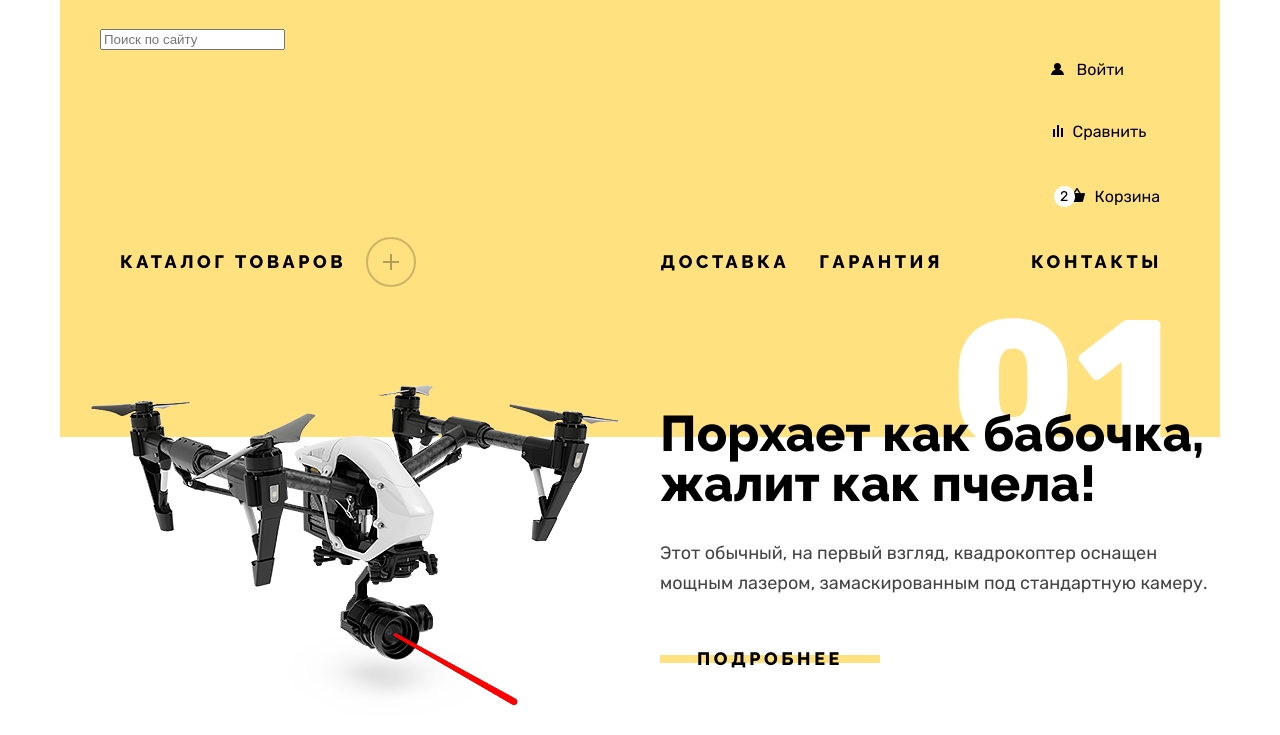
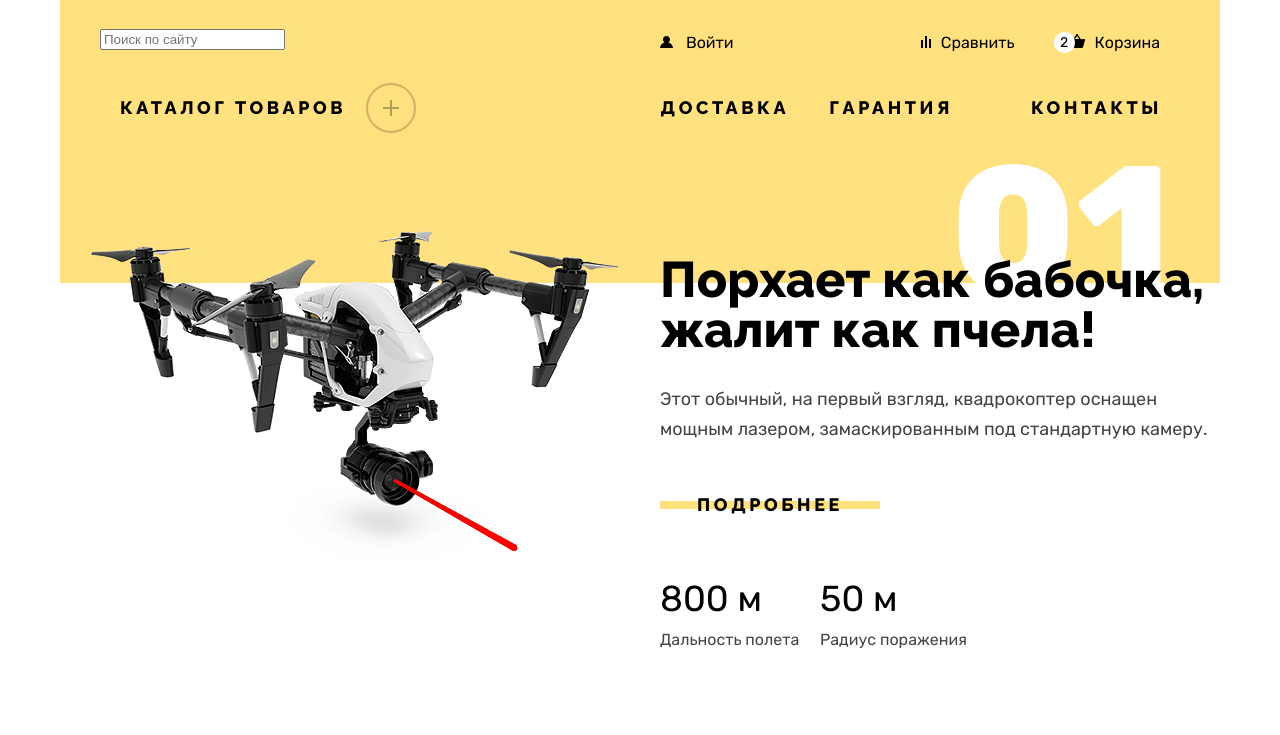
Before and after one commit to anastasia-krast/1756561-device-32, a plain HTML site: page index.html in a window 1280 px wide. Shown: the part 56-791 px from the top of the page. Drawn offline with Linux system fonts and the light colour scheme.

Commit message:
Upd Поправила хедер, убрала отрицательные марджины у элементов с накладывающимися кликабельными областями.

```diff
--- a/css/styles.css
+++ b/css/styles.css
@@ -143,6 +143,13 @@ img {
   margin-bottom: 20px;
 }
 
+.navigation-up-line-container {
+  display: flex;
+  flex-direction: row;
+  width: 543px;
+  flex-wrap: wrap;
+}
+
 .search-form {
   margin-right: auto;
 }
@@ -240,7 +247,7 @@ img {
 }
 
 .navigation-item-warranty {
-  margin: 0 48px 0 -10px;
+  margin-right: 38px;
 }
 
 .big-navigation-link {
@@ -851,7 +858,6 @@ img {
   color: var(--basic-white);
   padding: 14px 20px 15px;
   display: flex;
-  margin: 0 -6px;
 }
 
 .footer-button:focus {
--- a/index.html
+++ b/index.html
@@ -23,8 +23,7 @@
           </form>
 
           <!--Навигация верхний блок-->
-          <div class="navigation-container">
-
+          <div class="navigation-up-line-container">
             <a class="navigation-link navigation-link-enter" href="#">
               <span class="navigation-text navigation-text-enter">Войти</span>
             </a>
```
Also changed, not shown: selfie-sticks.html (+1 -1 lines).
